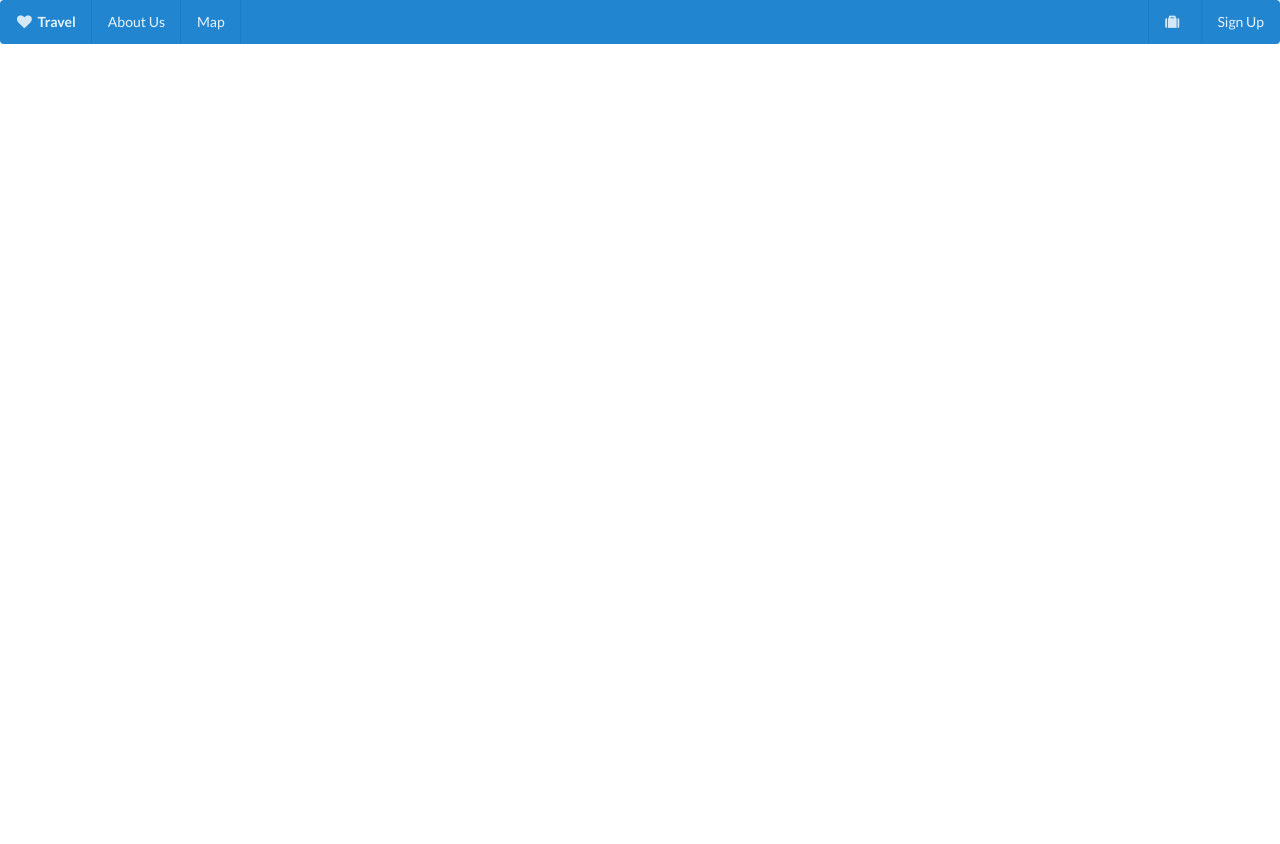
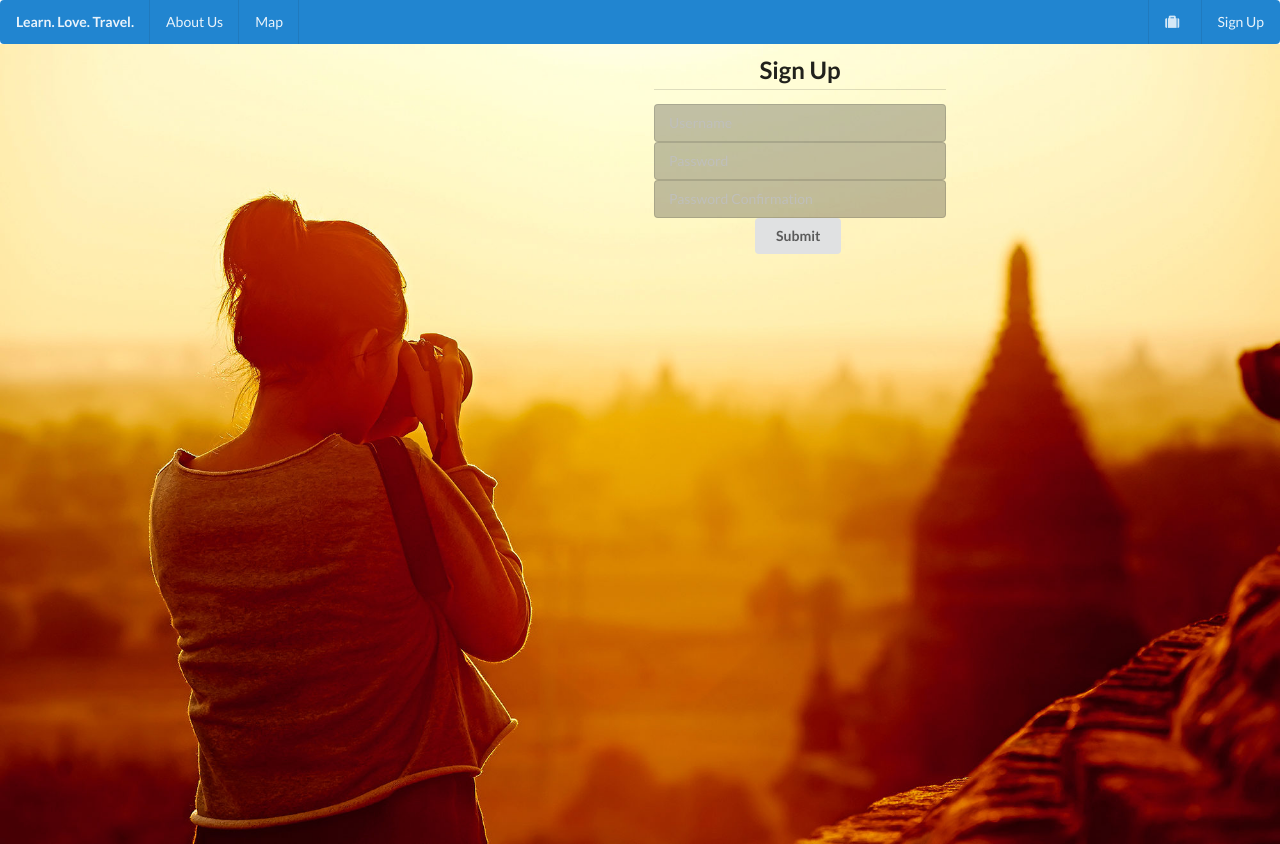
Before and after one commit to lindsaycriswell/learn-love-travel, a React (Create React App) app in the folder love-travel-frontend/: page /signup in a window 1280 px wide. Before the commit the page ends 800 px from the top, so only its background shows below. Built offline with nearby package versions, Linux system fonts and the light colour scheme; what google-maps-react would draw is missing.

Commit message:
added signup page

```diff
--- a/love-travel-frontend/src/App.js
+++ b/love-travel-frontend/src/App.js
@@ -6,11 +6,16 @@ import { Switch, Route } from 'react-router-dom'
 // import styling
 import "./App.css";
 
-// import components
+// components
 import NavBar from "./navBar";
+
+//route paths
 import MapContainer from './MapContainer'
 import About from './pages/about'
 import Home from './pages/home'
+import SignUp from './pages/signUp'
+
+
 
 import Image from "./images/sunrise-myanmar.jpg"
 
@@ -26,6 +31,7 @@ class App extends React.Component {
             <Route exact path='/' component={Home}/>
             <Route exact path='/map' component={MapContainer}/>
             <Route exact path='/about' component={About}/>
+            <Route exact path='/signup' component={SignUp}/>
         </Switch>
       </div>
     );
--- a/love-travel-frontend/src/navBar.js
+++ b/love-travel-frontend/src/navBar.js
@@ -12,7 +12,7 @@ const NavBar = props => {
   return (
     <div className="ui blue inverted menu" style={{marginBottom: "0px"}}>
       <div className="header item">
-        <i className="heart icon"></i> Travel
+        Learn. Love. Travel.
       </div>
       <div className= "item">
       <Link to={`/about`} >About Us</Link>
--- a/love-travel-frontend/src/pages/home.js
+++ b/love-travel-frontend/src/pages/home.js
@@ -6,7 +6,6 @@ import Image from "../images/travel-balloons.png"
 
 // import components
 import { Link } from 'react-router-dom'
-import SignUp from './signUp'
 
 let sectionStyle = {
   margin: 0,
@@ -27,12 +26,12 @@ const Home = props => {
         <form className="ui form">
           <input type="text" name="username" placeholder="Username" style={{backgroundColor: "rgba(52, 52, 52, 0.3)", border:"1px solid #3f2674"}}/>
           <input type="password" name="password" placeholder="Password" style={{backgroundColor: "rgba(52, 52, 52, 0.3)", border:"1px solid #3f2674"}}/>
-          <div class="ui submit button">Submit</div>
+          <div className="ui submit button">Submit</div>
         </form>
       </div>
       <div className="four wide column" style={{marginTop: "20px"}}>
         <h1 style={{color: "#3f2674"}}>Welcome to Travel Planner</h1>
-        <Link to={SignUp} style={{color: "#3f2674"}}>Click here to sign up!</Link>
+        <Link to={`/signup`} style={{color: "#3f2674"}}>Click here to sign up!</Link>
       </div>
       <div className="eight wide column">
       </div>
--- a/love-travel-frontend/src/pages/signUp.js
+++ b/love-travel-frontend/src/pages/signUp.js
@@ -1,12 +1,36 @@
+// react stuff
+import React from "react";
+import Image from "../images/sunrise-myanmar.jpg";
 
-import React from 'react'
+let sectionStyle = {
+  margin: 0,
+  // width: "100vw",
+  height: "100vh",
+  backgroundSize: "cover",
+  backgroundImage: `url(${Image})`
+};
 
-const SignUp = (props) => {
-  return(
-    <div>
-      hii
+const SignUp = props => {
+  return (
+    <div style={sectionStyle} className="ui grid">
+      <div className="four wide column">
+      </div>
+      <div className="four wide column">
+
+      </div>
+      <div className="four wide column">
+      <h2 className="ui dividing header" style={{color: "##78224a"}}>Sign Up</h2>
+      <form className="ui form">
+        <input type="text" name="username" placeholder="Username" style={{backgroundColor: "rgba(52, 52, 52, 0.3)", border:"1px solid ##78224a"}}/>
+        <input type="password" name="password" placeholder="Password" style={{backgroundColor: "rgba(52, 52, 52, 0.3)", border:"1px solid ##78224a"}}/>
+        <input type="password" name="password-confirmation" placeholder="Password Confirmation" style={{backgroundColor: "rgba(52, 52, 52, 0.3)", border:"1px solid ##78224a"}}/>
+        <div className="ui submit button">Submit</div>
+      </form>
+      </div>
+      <div className="four wide column">
+      </div>
     </div>
-  )
-}
+  );
+};
 
 export default SignUp;
```
